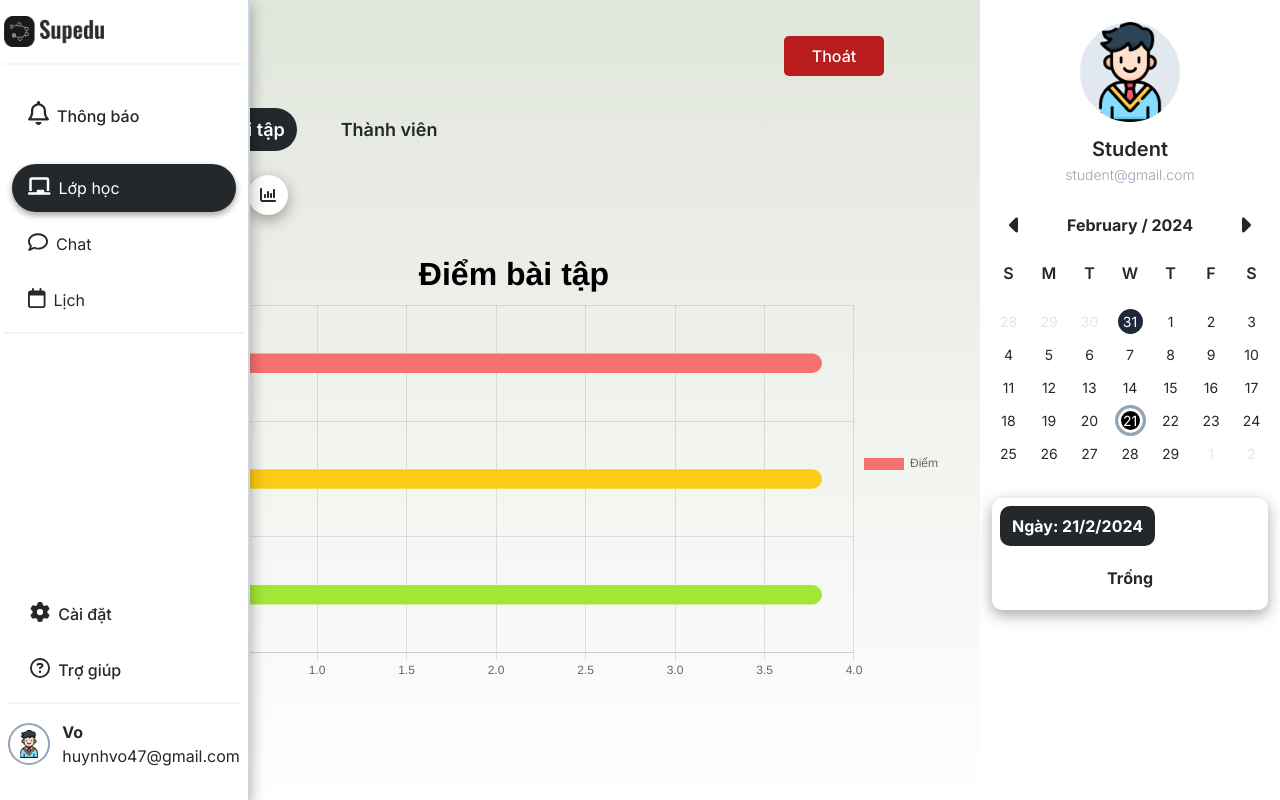
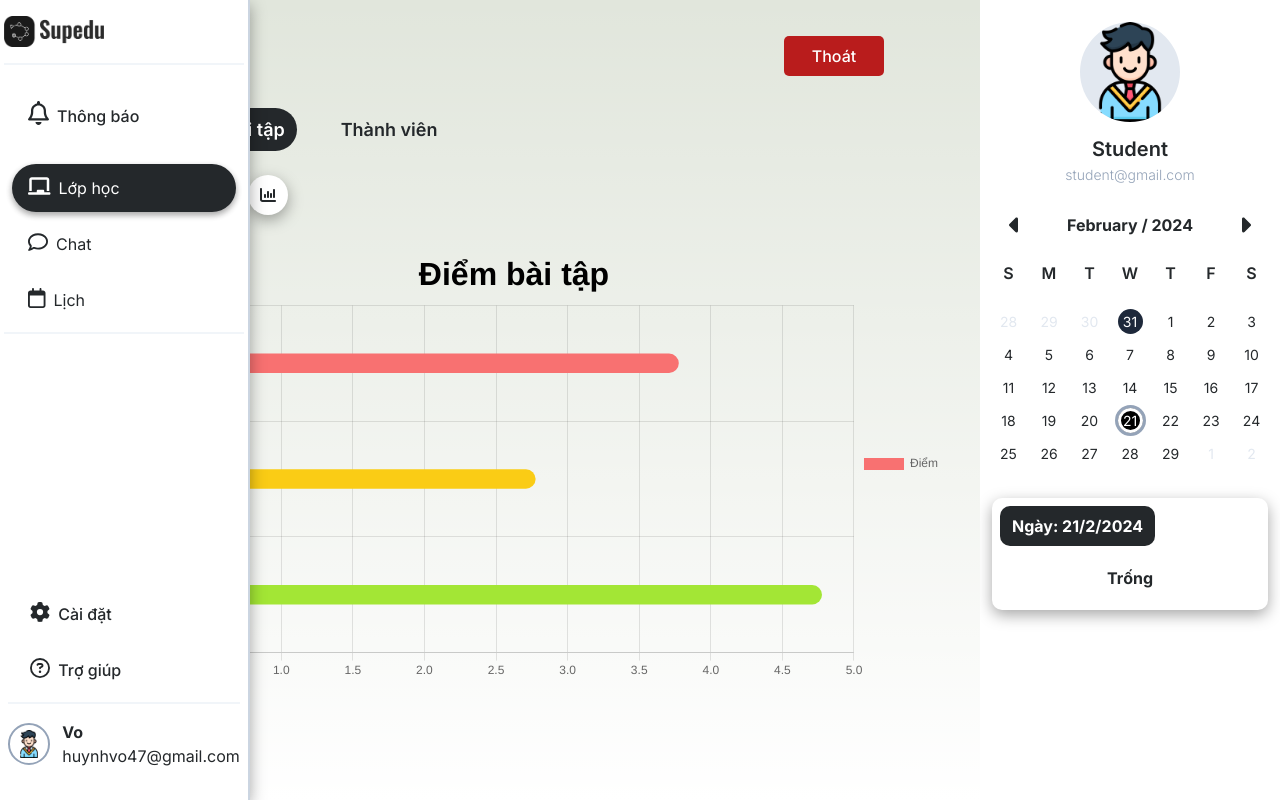
Before and after one commit to danghVo/SupEdu, a Next.js app: page /class/1/exercise/0/statistic in a window 1280 px wide. Built offline with nearby package versions, Linux system fonts and the light colour scheme.

Commit message:
modified: modified testData

```diff
--- a/src/app/(MainLayout)/class/[classId]/(paticipated)/exercise/[exerciseId]/statistic/page.tsx
+++ b/src/app/(MainLayout)/class/[classId]/(paticipated)/exercise/[exerciseId]/statistic/page.tsx
@@ -2,7 +2,7 @@
 
 import BarChart from '~/components/BarChart';
 
-const data = ['50', '20', '40', '30', '20', '60', '80', '90', '100', '95', '70', '75'];
+const data = ['90', '20', '40', '30', '20', '60', '80', '90', '100', '95', '70', '75'];
 
 export default function page() {
     return (
```
